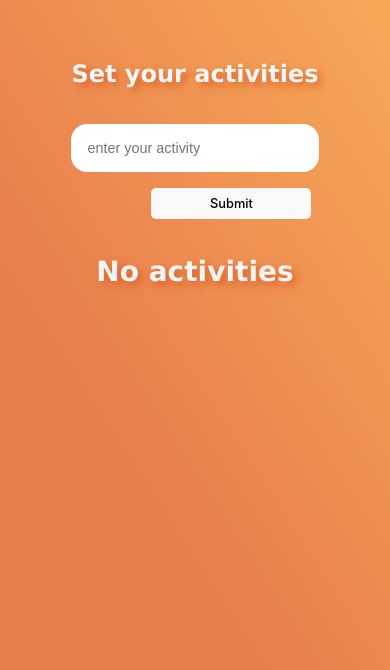
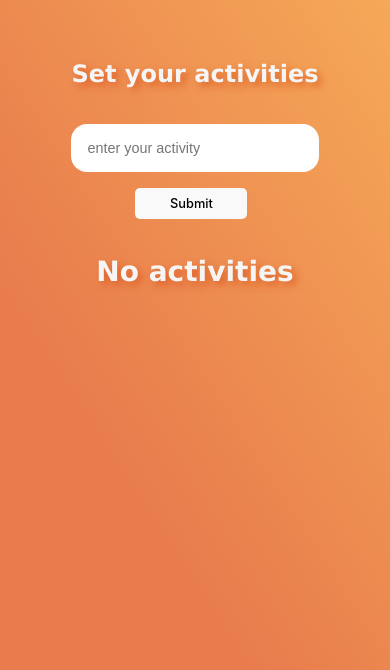
Before and after one commit to Denybix/my-todo-list, a React (Vite) app: page / in a window 390 px wide. Shown: the top 670 px of the page. Built offline with nearby package versions, Linux system fonts and the light colour scheme.

Commit message:
Update Commit

```diff
--- a/src/todo.css
+++ b/src/todo.css
@@ -196,7 +196,6 @@ button:active {
     button {
         font-size: .8rem;
         padding: .5rem;
-        margin-left: 5rem;
-        width: 10rem;
-    }
+        margin-left: 4rem;
+        width: 7rem;
 }
```
